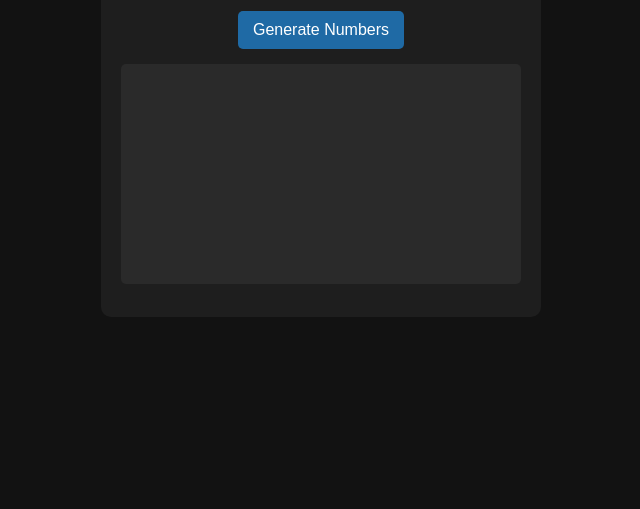
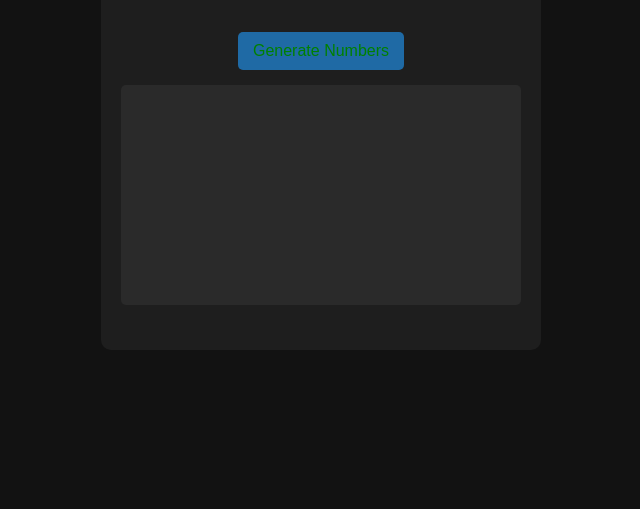
Before and after one commit to Goldcrescent/Number-Generator, a plain HTML site: page index.html in a window 1280 px wide. Shown: the part 307-816 px from the top of the page, without its empty margins (319-959 px from the left). Drawn offline with Linux system fonts and the light colour scheme.

Commit message:
Change text colors in index.html
Updated text colors for better visibility.

```diff
--- a/index.html
+++ b/index.html
@@ -7,7 +7,7 @@
         body {
             font-family: Arial, sans-serif;
             background: #121212;
-            color: white;
+            color: light-blue;
             display: flex;
             justify-content: center;
             align-items: center;
@@ -28,7 +28,7 @@
             font-size: 16px;
             cursor: pointer;
             background: #1f6aa5;
-            color: white;
+            color: green;
             border: none;
             border-radius: 5px;
         }
@@ -52,6 +52,7 @@
 
 <div class="container">
     <h2>Random Complex Number Generator</h2>
+    <h6>Use this generator to find 10 RANDOM complex numbers if you ever need them<h6>
     <button onclick="generateNumbers()">Generate Numbers</button>
     <pre id="output"></pre>
 </div>
```
